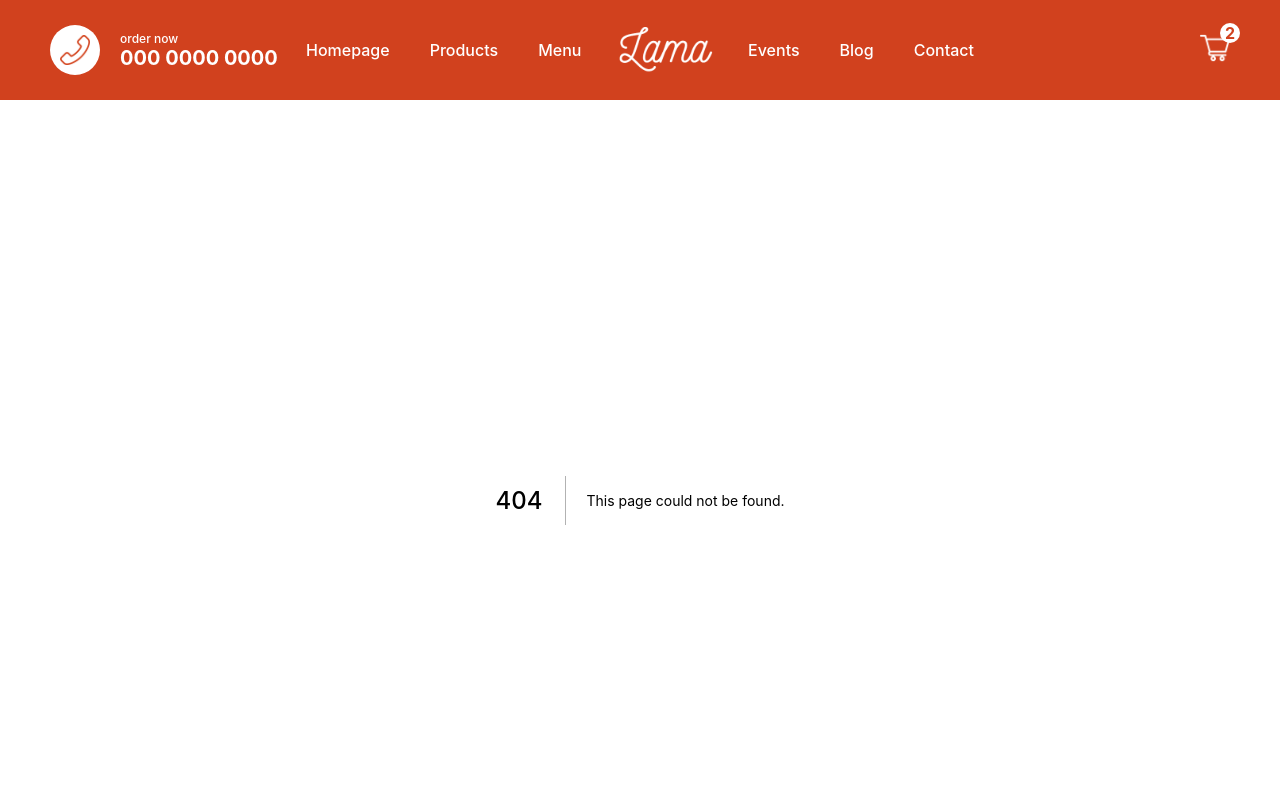
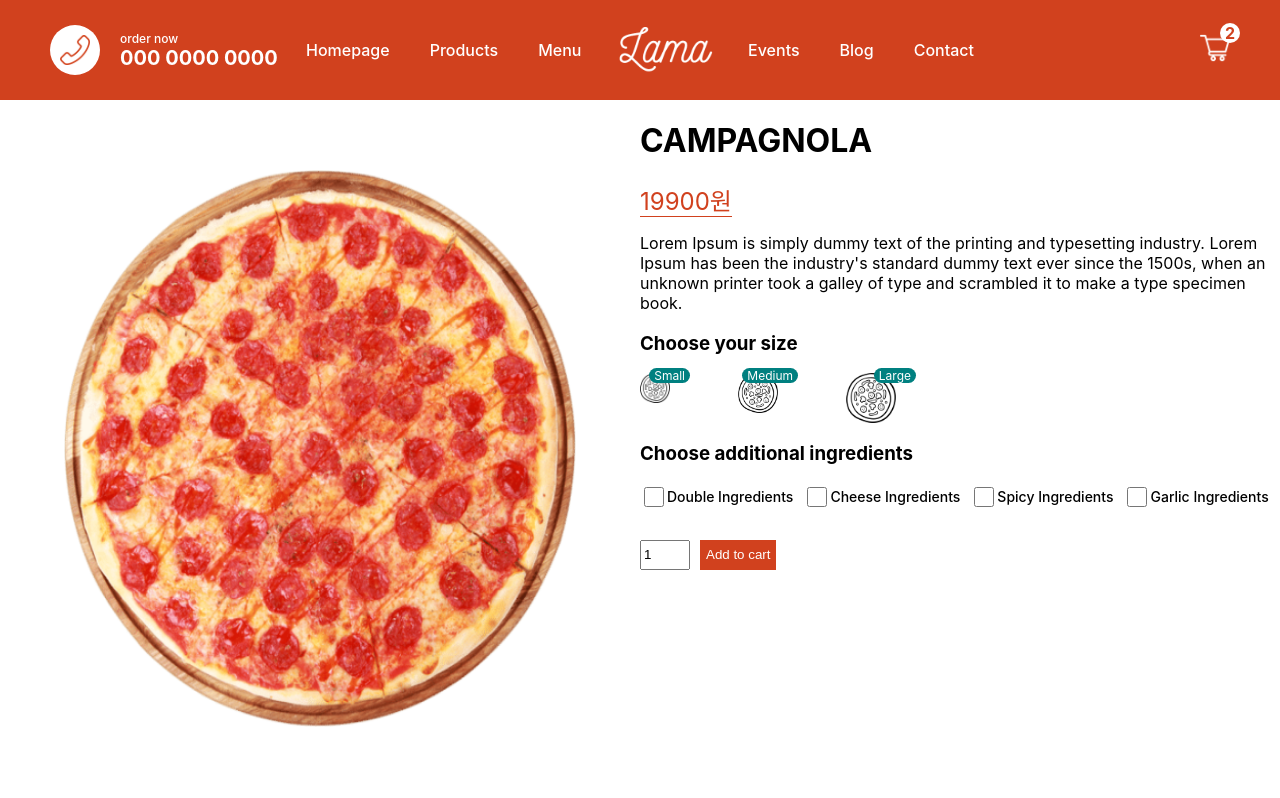
Before and after one commit to kyk1211/next-pizza, a Next.js app: page /product/1 in a window 1280 px wide. Before the commit this address had no page. Shown: the top 798 px of the page. Built offline with nearby package versions, Linux system fonts and the light colour scheme.

Commit message:
product page design

```diff
--- /dev/null
+++ b/pages/product/[id].tsx
@@ -0,0 +1,95 @@
+import styles from '../../styles/Product.module.css';
+import Image from 'next/image';
+import { useState } from 'react';
+
+interface pizza {
+  id: number;
+  img: string;
+  name: string;
+  price: number[];
+  desc: string;
+}
+
+export default function Product() {
+  const [size, setSize] = useState<1 | 2 | 0>(0);
+  const pizza: pizza = {
+    id: 1,
+    img: '/img/pizza.png',
+    name: 'CAMPAGNOLA',
+    price: [19900, 23900, 27900],
+    desc: "Lorem Ipsum is simply dummy text of the printing and typesetting industry. Lorem Ipsum has been the industry's standard dummy text ever since the 1500s, when an unknown printer took a galley of type and scrambled it to make a type specimen book. ",
+  };
+
+  return (
+    <div className={styles.container}>
+      <div className={styles.left}>
+        <div className={styles.imgContainer}>
+          <Image src={pizza.img} layout="fill" alt="" />
+        </div>
+      </div>
+      <div className={styles.right}>
+        <h1 className={styles.title}>{pizza.name}</h1>
+        <span className={styles.price}>{pizza.price[size]}원</span>
+        <p className={styles.desc}>{pizza.desc}</p>
+        <h3 className={styles.choose}>Choose your size</h3>
+        <div className={styles.sizes}>
+          <div className={styles.size} onClick={() => setSize(0)}>
+            <Image src="/img/size.png" alt="" layout="fill" />
+            <span className={styles.number}>Small</span>
+          </div>
+          <div className={styles.size} onClick={() => setSize(1)}>
+            <Image src="/img/size.png" alt="" layout="fill" />
+            <span className={styles.number}>Medium</span>
+          </div>
+          <div className={styles.size} onClick={() => setSize(2)}>
+            <Image src="/img/size.png" alt="" layout="fill" />
+            <span className={styles.number}>Large</span>
+          </div>
+        </div>
+        <h3 className={styles.choose}>Choose additional ingredients</h3>
+        <div className={styles.ingredients}>
+          <div className={styles.option}>
+            <input
+              type="checkbox"
+              id="double"
+              name="double"
+              className={styles.checkbox}
+            />
+            <label htmlFor="double">Double Ingredients</label>
+          </div>
+          <div className={styles.option}>
+            <input
+              type="checkbox"
+              id="cheese"
+              name="cheese"
+              className={styles.checkbox}
+            />
+            <label htmlFor="cheese">Cheese Ingredients</label>
+          </div>
+          <div className={styles.option}>
+            <input
+              type="checkbox"
+              id="spicy"
+              name="spicy"
+              className={styles.checkbox}
+            />
+            <label htmlFor="spicy">Spicy Ingredients</label>
+          </div>
+          <div className={styles.option}>
+            <input
+              type="checkbox"
+              id="garlic"
+              name="garlic"
+              className={styles.checkbox}
+            />
+            <label htmlFor="garlic">Garlic Ingredients</label>
+          </div>
+        </div>
+        <div className={styles.add}>
+          <input type="number" defaultValue={1} className={styles.quantity} />
+          <button className={styles.button}>Add to cart</button>
+        </div>
+      </div>
+    </div>
+  );
+}
--- /dev/null
+++ b/styles/Product.module.css
@@ -0,0 +1,94 @@
+.container {
+  height: calc(100vh - 100px);
+  display: flex;
+}
+
+.left {
+  flex: 1;
+  height: 100%;
+  display: flex;
+  justify-content: center;
+  align-items: center;
+}
+
+.right {
+  flex: 1;
+}
+
+.imgContainer {
+  width: 80%;
+  height: 80%;
+  position: relative;
+}
+
+.price {
+  color: #d1411e;
+  font-size: 24px;
+  font-weight: 400;
+  border-bottom: 1px solid #d1411e;
+}
+.sizes {
+  width: 40%;
+  display: flex;
+  justify-content: space-between;
+}
+
+.size {
+  width: 30px;
+  height: 30px;
+  position: relative;
+  cursor: pointer;
+}
+
+.size:nth-child(2) {
+  width: 40px;
+  height: 40px;
+}
+
+.size:last-child {
+  width: 50px;
+  height: 50px;
+}
+
+.number {
+  position: absolute;
+  top: -5px;
+  right: -20px;
+  background-color: teal;
+  color: white;
+  font-size: 12px;
+  padding: 0 5px;
+  border-radius: 10px;
+}
+
+.ingredients {
+  display: flex;
+  margin-bottom: 30px;
+}
+
+.option {
+  display: flex;
+  align-items: center;
+  margin-right: 10px;
+  font-size: 14px;
+  font-weight: 500;
+}
+
+.checkbox {
+  width: 20px;
+  height: 20px;
+}
+
+.quantity {
+  width: 50px;
+  height: 30px;
+}
+.button {
+  height: 30px;
+  margin-left: 10px;
+  background-color: #d1411e;
+  color: white;
+  border: none;
+  font-weight: 500;
+  cursor: pointer;
+}
```
